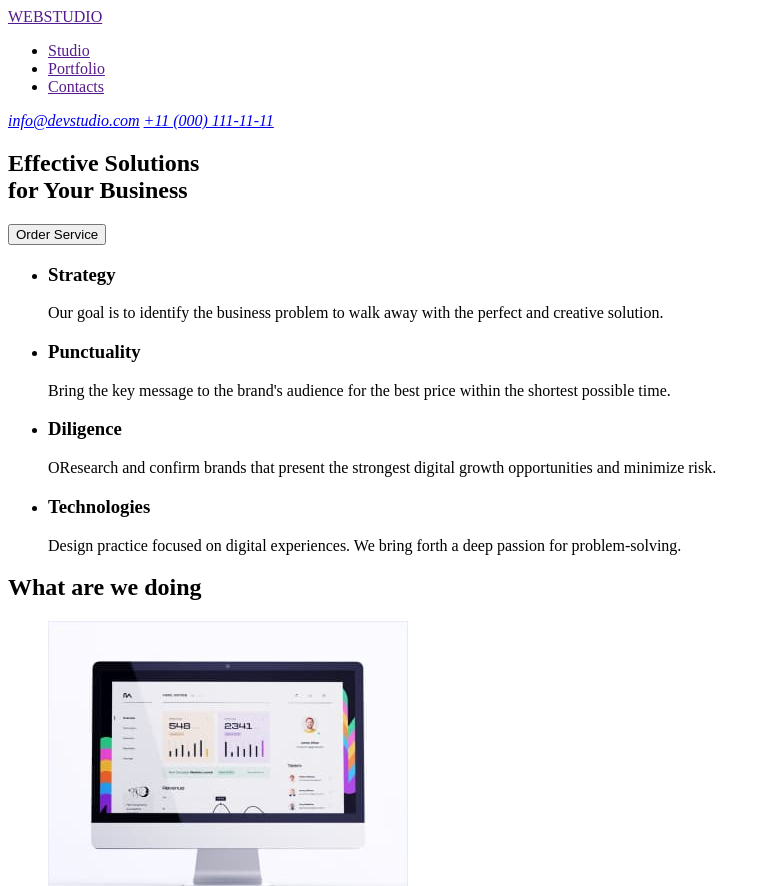
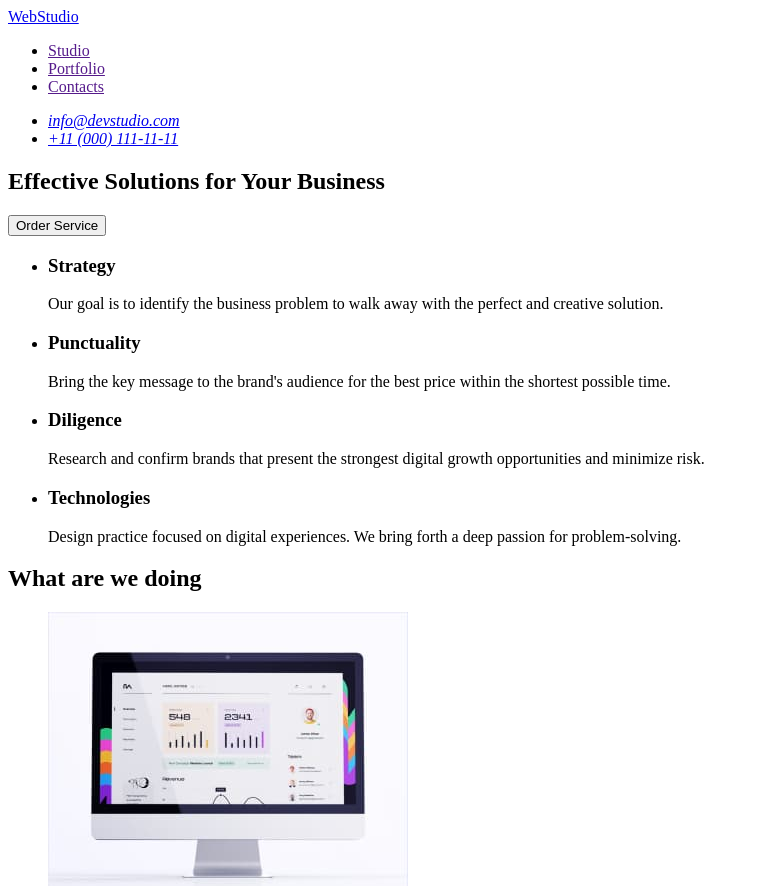
Before and after one commit to charivna/goit-markup-hw-01, a plain HTML site: page index.html in a window 1280 px wide. Shown: the top 886 px of the page, without its empty margins (0-771 px from the left). Drawn offline with Linux system fonts and the light colour scheme.

Commit message:
work with mistakes

```diff
--- a/index.html
+++ b/index.html
@@ -9,8 +9,8 @@
 <body>
     <header>
         <nav>
-            <a href="">
-                WEBSTUDIO
+            <a href="./index.html">
+                WebStudio
             </a>
 
             <ul>
@@ -20,17 +20,24 @@
             </ul>
         </nav>
         <address>
+<ul>
+    <li>
+        <a href="mailto:info@devstudio.com">info@devstudio.com</a>
+    </li>
 
-    <a href="mailto:info@devstudio.com">info@devstudio.com</a>
-    <a href="tel:+11(000)111-11-11">+11 (000) 111-11-11</a>
+    <li>
+        <a href="tel:+110001111111">+11 (000) 111-11-11</a>
+    </li>
+
+</ul>
 
         </address>
 
     </header>
 <main>
     <section>
-    <h1>Effective Solutions<br>for Your Business</h1>
-    <button>Order Service</button>
+    <h1>Effective Solutions for Your Business</h1>
+    <button type="button">Order Service</button>
     </section>
 
     <section>
@@ -48,7 +55,7 @@
 
         <li>
             <h3>Diligence</h3>
-            <p>OResearch and confirm brands that present the strongest digital growth opportunities and minimize risk.
+            <p>Research and confirm brands that present the strongest digital growth opportunities and minimize risk.
             </p>
         </li>
 
@@ -57,7 +64,9 @@
             <p>Design practice focused on digital experiences. We bring forth a deep passion for problem-solving.</p>
         </li>
     </ul>
+    </section>
 
+    <section>
 <h2>What are we doing</h2>
 
 <ul>
@@ -74,6 +83,7 @@
     </li>
 </ul>
     </section>
+
 
 <section>
     <h2>Our Team</h2>
@@ -106,8 +116,8 @@
 </main>
 
 <footer>
-<a href="">
-    WEBSTUDIO
+<a href="./index.html">
+    WebStudio
 </a>
 
 <p>
```
Lines whose indentation alone changed are shown as unchanged.
